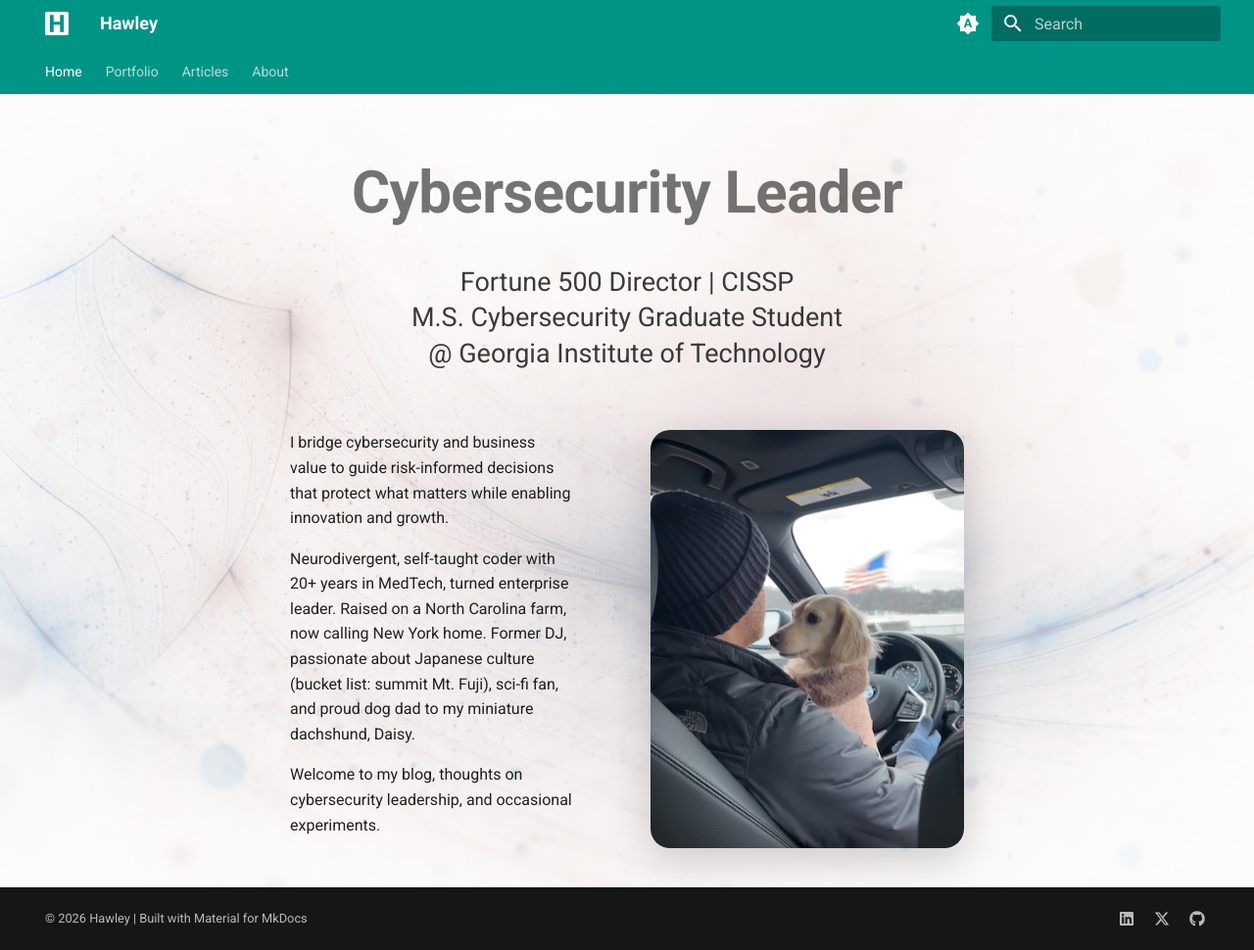
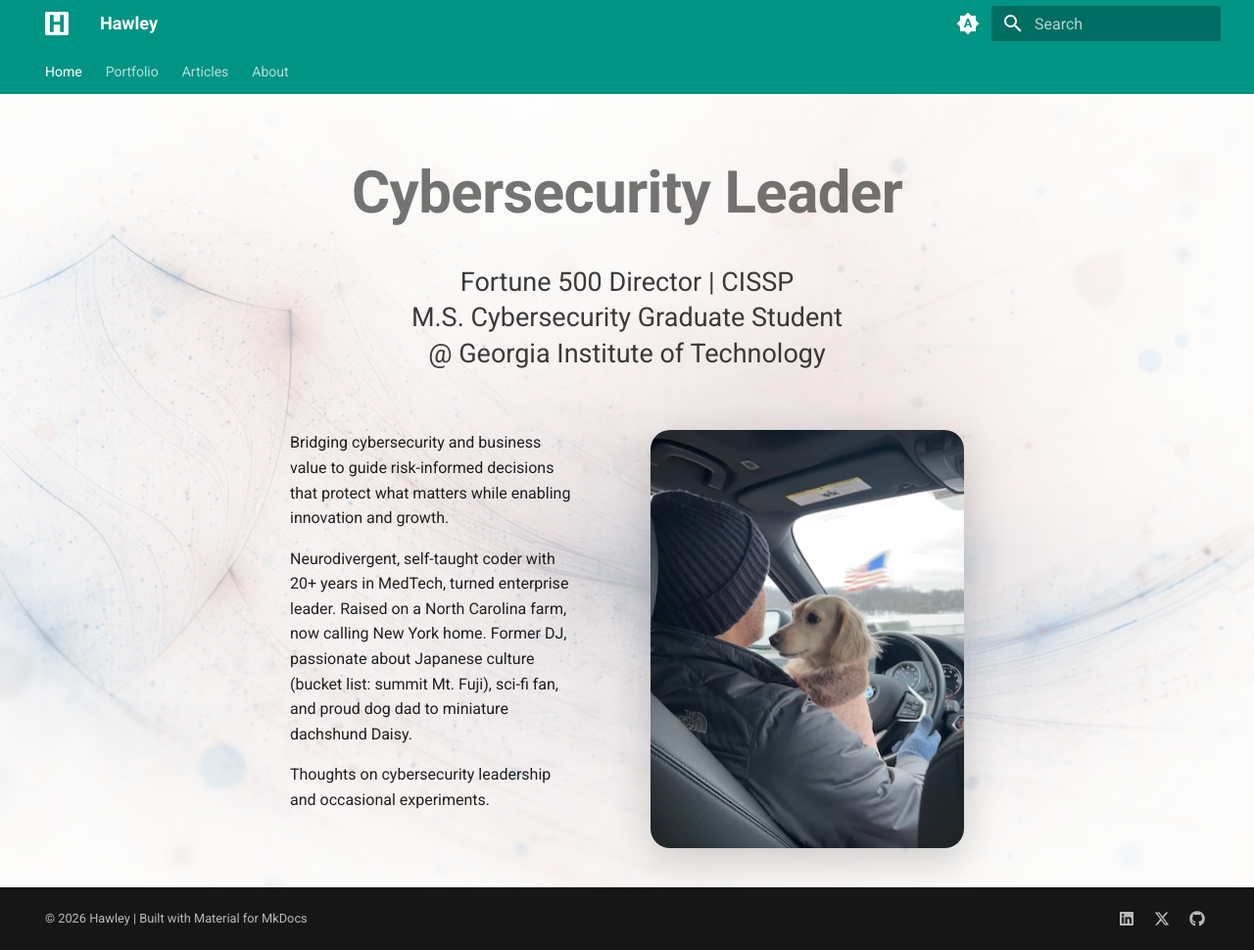
Before and after one commit to hawl3y/blog, an MkDocs documentation site: the page built from docs/index.md, in a window 1280 px wide and 970 px high. Shown: the whole window at 98% size. Built offline with MkDocs 1.6.1 and Material for MkDocs 9.7.7, drawn with Linux system fonts in a browser that asks for light colours.

```diff
--- a/docs/index.md
+++ b/docs/index.md
@@ -12,8 +12,8 @@ M.S. Cybersecurity Graduate Student
 
 ![Joe and Daisy](images/daddy-daisy.jpg){ align=right alt="Joe Hawley with his miniature dachshund Daisy" .float-right width=320 }
 
-I bridge cybersecurity and business value to guide risk-informed decisions that protect what matters while enabling innovation and growth.
+Bridging cybersecurity and business value to guide risk-informed decisions that protect what matters while enabling innovation and growth.
 
-Neurodivergent, self-taught coder with 20+ years in MedTech, turned enterprise leader. Raised on a North Carolina farm, now calling New York home. Former DJ, passionate about Japanese culture (bucket list: summit Mt. Fuji), sci-fi fan, and proud dog dad to my miniature dachshund, Daisy.
+Neurodivergent, self-taught coder with 20+ years in MedTech, turned enterprise leader. Raised on a North Carolina farm, now calling New York home. Former DJ, passionate about Japanese culture (bucket list: summit Mt. Fuji), sci-fi fan, and proud dog dad to miniature dachshund Daisy.
 
-Welcome to my blog, thoughts on cybersecurity leadership, and occasional experiments.
+Thoughts on cybersecurity leadership and occasional experiments.
```
Also changed, not shown: site/index.html, site/search/search_index.json.
